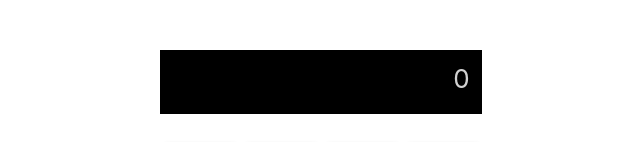
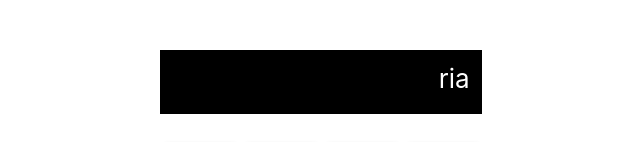
Before and after one commit to riajuneja256/redux-calculator, a React (Create React App) app: page / in a window 1280 px wide. Shown: the top 142 px of the page, without its empty margins (262-902 px from the left). Built offline with nearby package versions, Linux system fonts and the light colour scheme.

Commit message:
Update display.jsx

```diff
--- a/src/display.jsx
+++ b/src/display.jsx
@@ -1,21 +1,26 @@
 import React, { Component } from "react";
 import './calc.css';
+import { connect } from 'react-redux';
 
-class Display extends Component{
+class Display extends Component {
 
-    render(){
-        return(
+    render() {
+        return (
             <React.Fragment>
-                <div  id="display" className="common_style right-align padding_0 display col s5 push-s3">
+                <div id="display" className="common_style right-align padding_0 display col s5 push-s3">
                     <input
                         className="right-align display"
                         type="text"
-                        placeholder="0"
-                        />
+                        value={this.props.expression.display}
+                        readOnly
+                    />
                 </div>
             </React.Fragment>
         );
     }
 
 }
-export default Display;
+export default connect(
+    state => ({ expression: state.Modal }),
+    dispatch => ({})
+)(Display);
```
